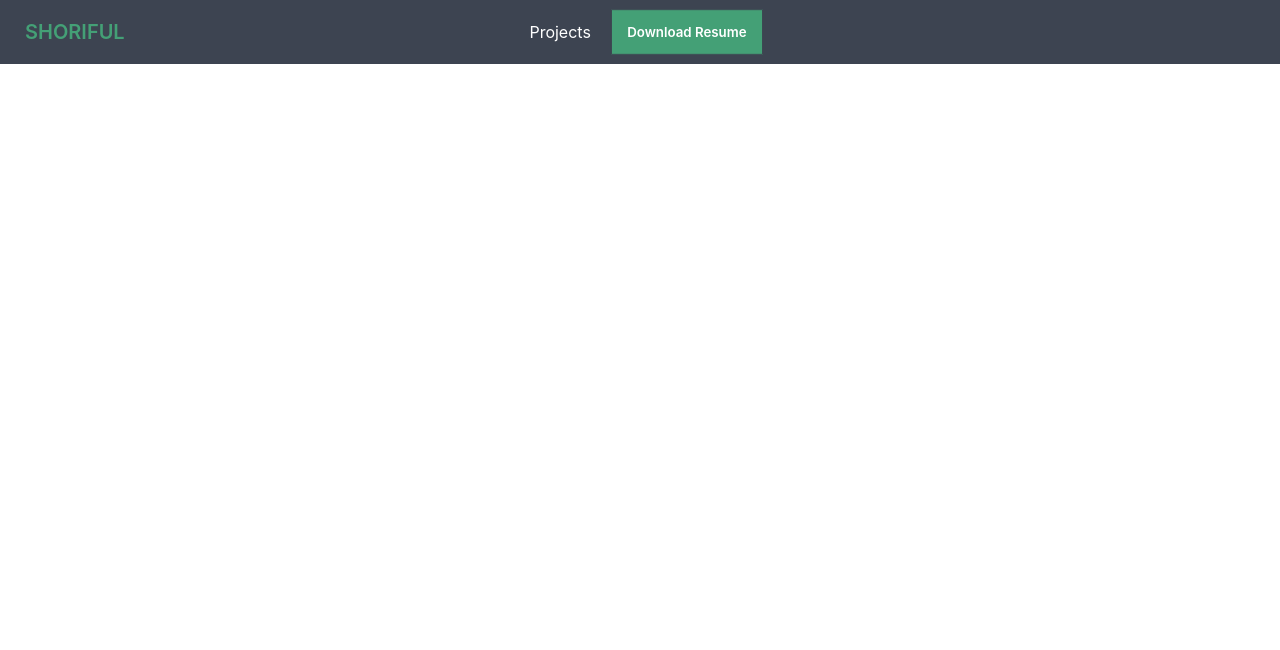
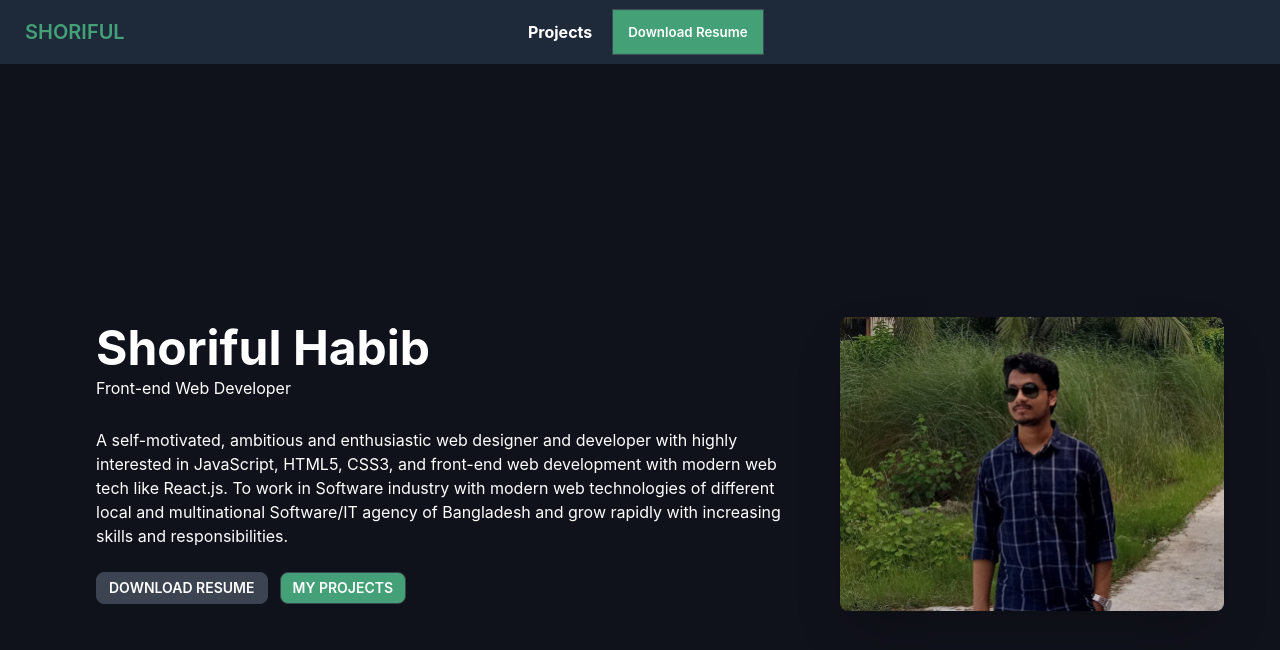
Before and after one commit to shdhrubo/portfolio, a React (Create React App) app: page / in a window 1280 px wide. Shown: the top 650 px of the page. Built offline with nearby package versions, Linux system fonts and the light colour scheme.

Commit message:
banner added

```diff
--- a/src/components/Header/Header.js
+++ b/src/components/Header/Header.js
@@ -18,7 +18,7 @@ const Header = () => {
     </>
   );
   return (
-    <div class="navbar bg-neutral text-neutral-content">
+    <div class="navbar bg-[#1E2A3A] text-neutral-content sticky top-0 z-50">
       <div class="navbar-start">
         <div class="dropdown">
           <label tabindex="0" class="btn btn-ghost lg:hidden">
@@ -39,7 +39,7 @@ const Header = () => {
           </label>
           <ul
             tabindex="0"
-            class="menu menu-compact dropdown-content mt-3 p-2 shadow bg-neutral  rounded-box w-52"
+            class="menu menu-compact dropdown-content mt-3 p-2 shadow bg-[#1E2A3A] rounded-box w-52 font-bold"
           >
             {menuItems}
           </ul>
@@ -52,7 +52,7 @@ const Header = () => {
         </Link>
       </div>
       <div class="navbar-center hidden lg:flex">
-        <ul class="menu menu-horizontal p-0">{menuItems}</ul>
+        <ul class="menu menu-horizontal p-0 font-bold">{menuItems}</ul>
       </div>
       <div class="navbar-end"></div>
     </div>
--- /dev/null
+++ b/src/components/Home/Banner/Banner.js
@@ -0,0 +1,31 @@
+import React from "react";
+import picture from "../../../images/banner/picture.jpg";
+const Banner = () => {
+  return (
+    <div class="hero min-h-screen bg-[#10121B]  text-white lg:px-10">
+      <div class="hero-content flex-col lg:flex-row-reverse">
+        <img
+          src={picture}
+          class="max-w-sm rounded-lg shadow-2xl w-full"
+          alt=""
+        />
+        <div className="m-10 text-left">
+          <h1 class="text-5xl font-bold">Shoriful Habib</h1>
+          <p className="py-1">Front-end Web Developer</p>
+          <p class="py-6">
+            A self-motivated, ambitious and enthusiastic web designer and
+            developer with highly interested in JavaScript, HTML5, CSS3, and
+            front-end web development with modern web tech like React.js. To
+            work in Software industry with modern web technologies of different
+            local and multinational Software/IT agency of Bangladesh and grow
+            rapidly with increasing skills and responsibilities.
+          </p>
+          <button class="btn btn-sm">Download Resume</button>
+          <button class="btn btn-sm bg-[#44A076] ml-3">My Projects</button>
+        </div>
+      </div>
+    </div>
+  );
+};
+
+export default Banner;
--- a/src/components/Home/Home/Home.js
+++ b/src/components/Home/Home/Home.js
@@ -1,9 +1,10 @@
 import React from 'react';
+import Banner from '../Banner/Banner';
 
 const Home = () => {
     return (
         <div>
-
+            <Banner></Banner>
         </div>
     );
 };
```
Also changed, not shown: src/images/banner/picture.jpg (added).
